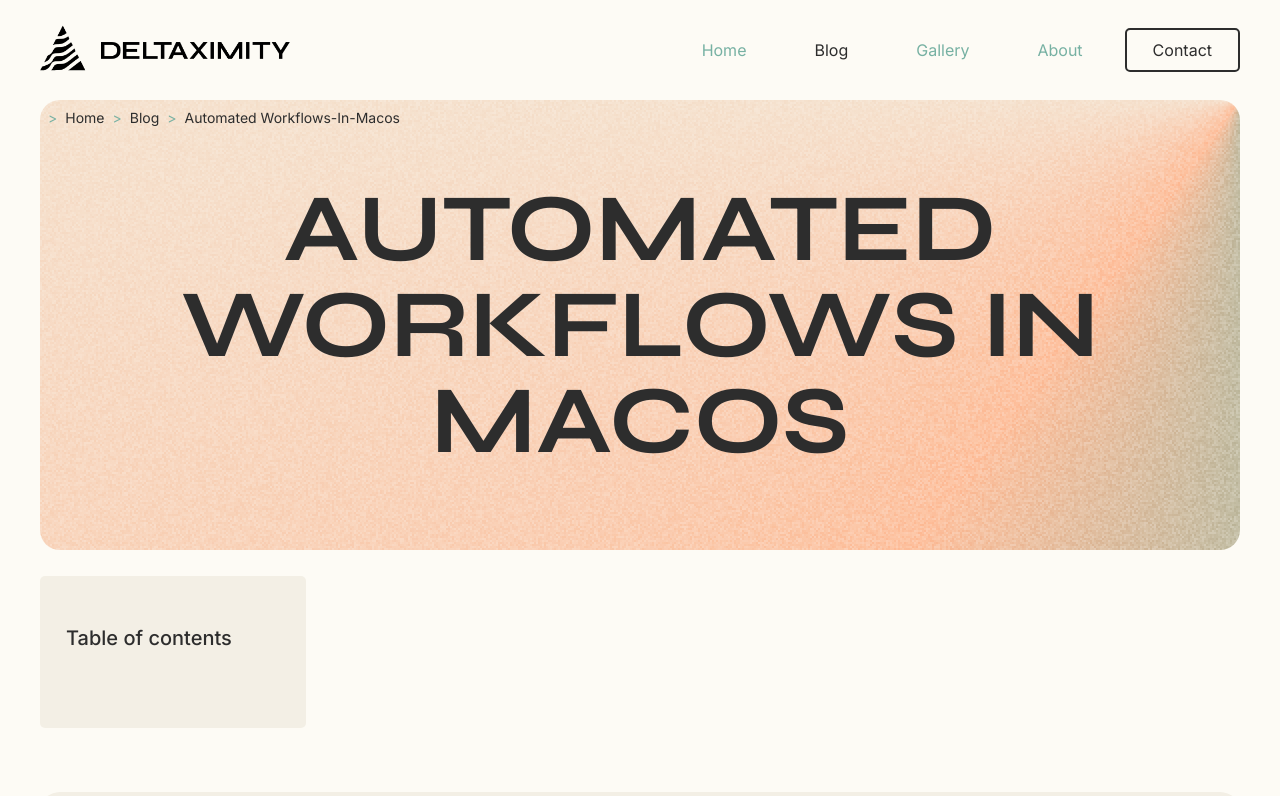
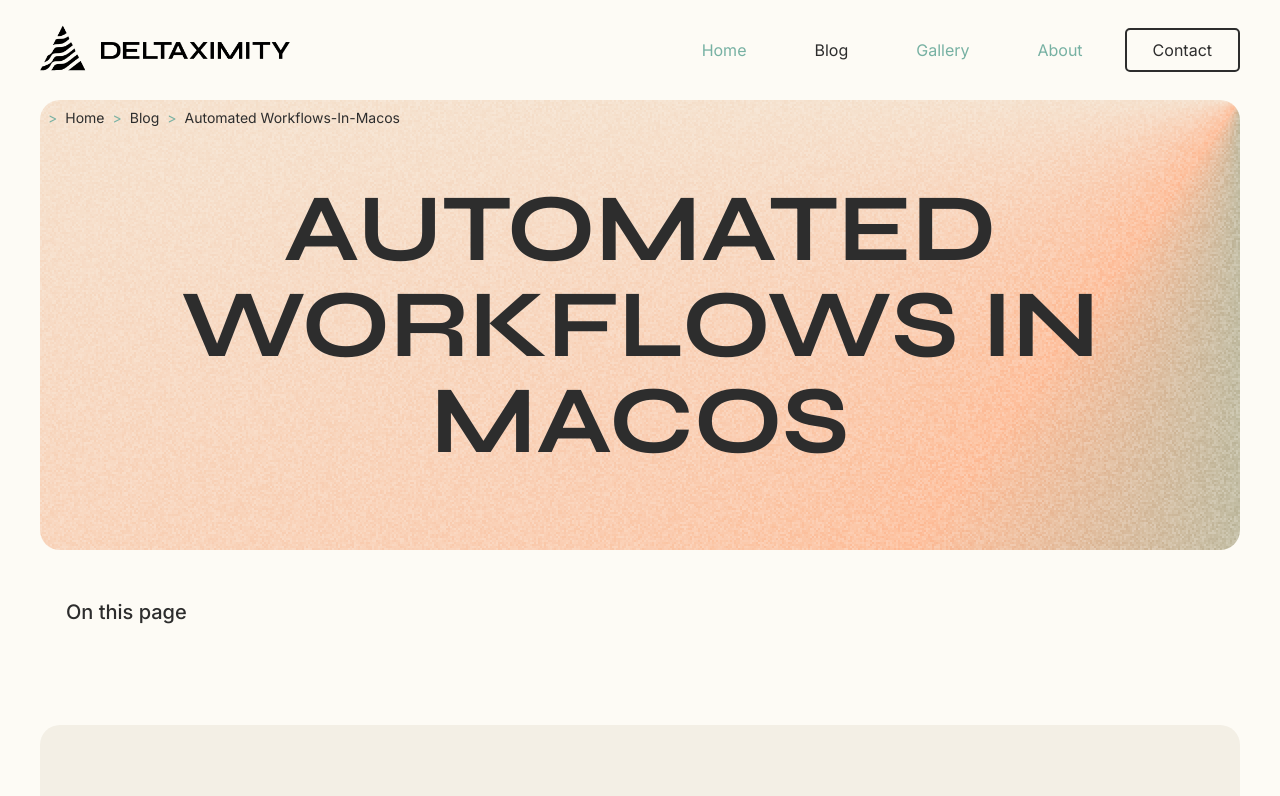
Before and after one commit to Deltaximity/portfolio-v4, a Next.js app in the folder portfolio-v4/: page /blog/automated-workflows-in-macos in a window 1280 px wide. Shown: the top 796 px of the page. Built offline with nearby package versions, Linux system fonts and the light colour scheme.

Commit message:
Add blog headers sidebar

```diff
--- a/portfolio-v4/src/app/blog/[slug]/page.tsx
+++ b/portfolio-v4/src/app/blog/[slug]/page.tsx
@@ -5,6 +5,22 @@ import Image from 'next/image';
 import ReactMarkdown from 'react-markdown';
 import remarkGfm from 'remark-gfm';
 import rehypeHighlight from 'rehype-highlight';
+import Sidebar from '@/components/Sidebar';
+
+// Fix this inefficient code
+function extractHeadings(markdown: string) {
+    const regex = /^(#{1,6})\s+(.*)$/gm;
+    const headings = [];
+
+    let match;
+    while ((match = regex.exec(markdown)) !== null) {
+        const level = match[1].length;
+        const text = match[2];
+        const id = text.toLowerCase().replace(/[^a-z0-9]+/g, '-');
+        headings.push({ id, text, level });
+    }
+    return headings;
+}
 
 // src/app/blog/[slug]/page.tsx
 export async function generateStaticParams() {
@@ -14,20 +30,20 @@ export async function generateStaticParams() {
     }));
 }
 
-export async function generateMetadata({ params }: { params: { slug: string } }): Promise<Metadata> {
-    async function fetchPost() {
-        return await getPostBySlug(params.slug);
-    }
-
-    const post = await fetchPost();
+export async function generateMetadata({ params }: { params: { slug: string } }) {
+    const { slug } = await params; // Await params before destructuring
+    const post = await getPostBySlug(slug);
     if (!post) return { title: 'Post Not Found' };
-    return { title: post.metadata.title }
+    return { title: post.metadata.title };
 }
 
 // src/app/blog/[slug]/page.tsx
 export default async function BlogPostPage({ params }: { params: { slug: string } }) {
-    const post = await getPostBySlug(params.slug);
+    const { slug } = await params; // Await params before destructuring
+    const post = await getPostBySlug(slug);
     if (!post) notFound();
+
+    const headings = extractHeadings(post.content);
 
     return (
         <>
@@ -35,20 +51,16 @@ export default async function BlogPostPage({ params }: { params: { slug: string
             <h1 className="h1">{post.metadata.title}</h1>
         </header>
         <article>
-            <aside className='sidebar'>
-                <div className='table-of-contents'>
-                    <h2 className='h4'>Table of contents</h2>
-                </div>
-            </aside>
+            <Sidebar headings={headings} />
             <div className="post-content" style={{ position: "relative" }}>
                 <ReactMarkdown
                     children={post.content}
                     remarkPlugins={[remarkGfm]}
                     rehypePlugins={[rehypeHighlight]}
                     components={{
-                    h1: ({ node, ...props }) => (<h2 className='h2' {...props} />),
-                    h2: ({ node, ...props }) => (<h3 className='h3' {...props} />),
-                    h3: ({ node, ...props }) => (<h4 className='h4' {...props} />),
+                    h1: ({ node, ...props }) => (<h2 className='h2' id={props.children?.toString().toLowerCase().replace(/[^a-z0-9]+/g, '-')} {...props} />),
+                    h2: ({ node, ...props }) => (<h3 className='h3' id={props.children?.toString().toLowerCase().replace(/[^a-z0-9]+/g, '-')} {...props} />),
+                    h3: ({ node, ...props }) => (<h4 className='h4' id={props.children?.toString().toLowerCase().replace(/[^a-z0-9]+/g, '-')} {...props} />),
                     code: ({ node, ...props }) => (<code className='inline-code' {...props} />),
                     pre: ({ node, ...props }) => (<pre className='code-block' {...props} />),
                     img: ({ node, ...props }) => (
--- /dev/null
+++ b/portfolio-v4/src/components/Sidebar.tsx
@@ -0,0 +1,59 @@
+'use client';
+import { useEffect, useState } from "react";
+
+type Heading = {
+    id: string;
+    text: string;
+    level: number;
+};
+
+export default function Sidebar({ headings }: { headings: Heading[] }) {
+  const [activeId, setActiveId] = useState<string | null>(headings[0]?.id || null);
+
+  useEffect(() => {
+    const observer = new IntersectionObserver(
+        (entries) => {
+            // Sort entries by their position on the screen
+            const visibleEntries = entries
+                .filter((entry) => entry.isIntersecting)
+                .sort((a, b) => a.boundingClientRect.top - b.boundingClientRect.top);
+
+            if (visibleEntries.length > 0) {
+                // Set the active heading to the first visible entry
+                setActiveId(visibleEntries[0].target.id);
+            }
+        },
+        {
+            rootMargin: '0px 0px -80% 0px', // Trigger before the heading reaches the top
+            threshold: 0.1, // Trigger when at least 10% of the heading is visible
+        }
+    );
+
+    headings.forEach((heading) => {
+        const element = document.getElementById(heading.id);
+        if (element) observer.observe(element);
+    });
+
+    return () => {
+        headings.forEach((heading) => {
+            const element = document.getElementById(heading.id);
+            if (element) observer.unobserve(element);
+        });
+    };
+  }, [headings]);
+
+  return (
+      <aside className="sidebar">
+          <div className="table-of-contents">
+              <h2 className="h4">On this page</h2>
+              <ul>
+                  {headings.map((heading) => (
+                      <li key={heading.id} className={heading.id === activeId ? 'active' : ''} style={{ marginLeft: `${(heading.level - 1) * 20}px` }}>
+                          <a href={`#${heading.id}`}>{heading.text}</a>
+                      </li>
+                  ))}
+              </ul>
+          </div>
+      </aside>
+  );
+}
--- a/portfolio-v4/src/styles/layout/_blog.scss
+++ b/portfolio-v4/src/styles/layout/_blog.scss
@@ -63,17 +63,73 @@
     grid-column: 1/-1;
 }
 
+.post-image {
+    margin-top: calc($grid-gap * 2);
+}
+
 .sidebar {
-    display: flex;
+    display: block;
+    font-size: $fontsize-fineprint;
 
     .table-of-contents {
+        overflow-y: hidden;
         position: sticky;
-        background-color: $color-secondary;
-        height: 100px;
+        // background-color: $color-secondary;
         width: 100%;
         border-radius: $radius-small;
         padding: $grid-gap;
         top: $grid-gap;
+        box-sizing: border-box;
+
+        h2 {
+            margin-top: 0;
+        }
+
+        ul {
+            list-style: none;
+            padding: 0;
+            margin: 0;
+
+            li {
+                line-height: 0;
+
+                a {
+                    display: block;
+                    color: $color-gray;
+                    line-height: normal;
+                    padding: 6px 0;
+                    height: auto;
+                    white-space: nowrap;
+                    overflow: hidden;
+                    text-overflow: ellipsis;
+
+                    &:hover {
+                        color: $color-text;
+                    }
+
+                }
+
+                &.active {
+                    position: relative;
+
+                    &::before {
+                        content: '>';
+                        color: $color-text;
+                        line-height: 1.9;
+                        height: 100%;
+                        position: absolute;
+                        top: 50%;
+                        left: -4px;
+                        transform: translate(-100%, -50%);
+                    }
+
+                    a {
+                        // background-color: $color-secondary;
+                        color: $color-text;
+                    }
+                }
+            }
+        }
     }
 }
 
```
